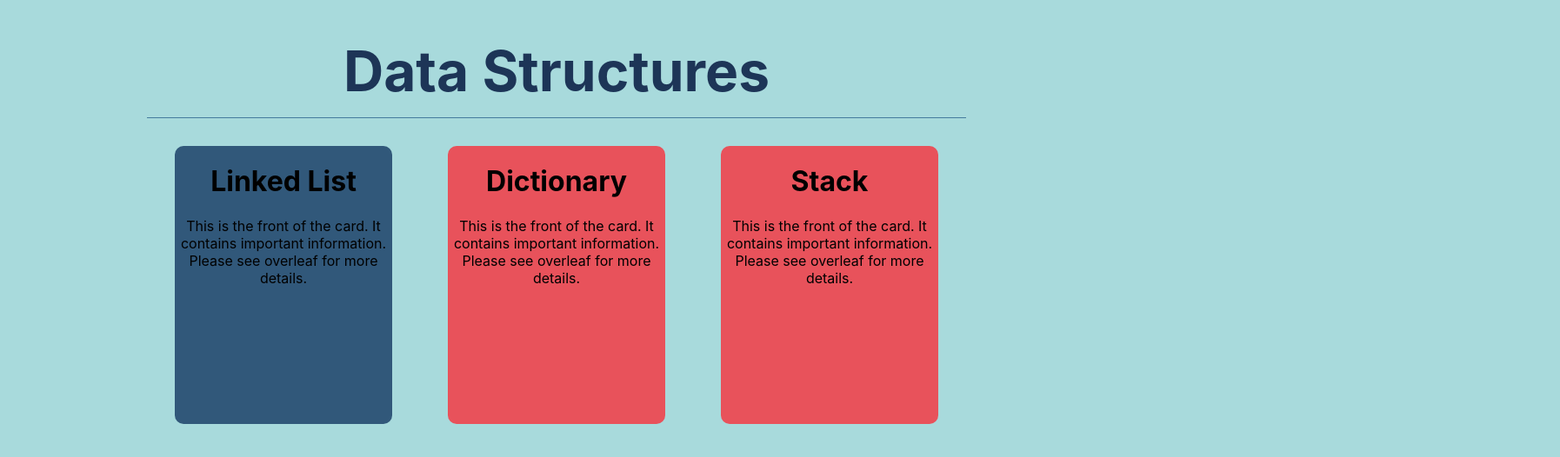
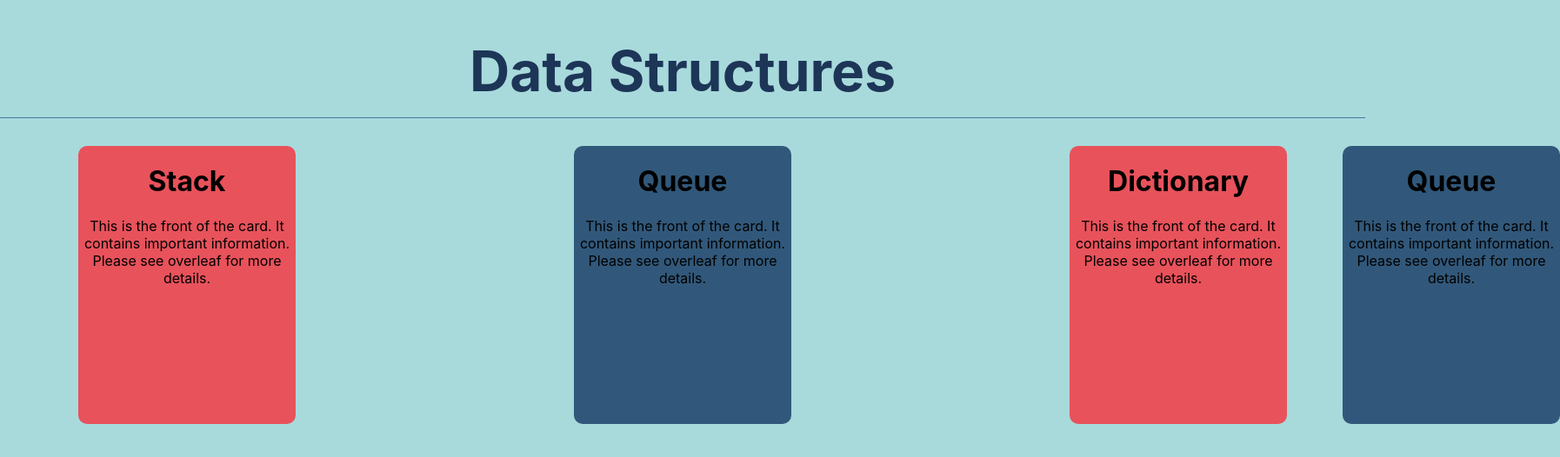
Before and after one commit to michael-mcmasters/Notecards, a React (Create React App) app: page / in a window 1280 px wide. Shown: the top 526 px of the page at 87% size, 1794 px wide, since content can reach past the window. Built offline with nearby package versions, Linux system fonts and the light colour scheme.

Commit message:
Try a bunch of methods to cycle cards but I don't think they will work

```diff
--- a/src/components/css/Cards.css
+++ b/src/components/css/Cards.css
@@ -1,5 +1,5 @@
 .row {
   display: flex;
-  justify-content: center;
+  /* justify-content: center; */
   width: 100%;
 }
--- a/src/components/js/Card.js
+++ b/src/components/js/Card.js
@@ -6,29 +6,29 @@ export default function Card(props) {
   const [flipped, setFlipped] = useState(false);
   const [direction, setDirection] = useState("0vw");
 
-  const handleKeyDown = (event) => {
-    switch (event.key) {
-      case " ":                   // space key
-        setFlipped(!flipped);
-        break;
-      case "ArrowLeft":
-        handleMoveCard("left");
-        break;
-      case "ArrowRight":
-        handleMoveCard("right");
-        break;
-    }
-  };
+  // const handleKeyDown = (event) => {
+  //   switch (event.key) {
+  //     case " ":                   // space key
+  //       setFlipped(!flipped);
+  //       break;
+  //     case "ArrowLeft":
+  //       handleMoveCard("left");
+  //       break;
+  //     case "ArrowRight":
+  //       handleMoveCard("right");
+  //       break;
+  //   }
+  // };
 
   useEffect(() => {
-    window.addEventListener('keydown', handleKeyDown);
+    // window.addEventListener('keydown', handleKeyDown);
 
-    return () => {
-      window.removeEventListener('keydown', handleKeyDown);
-    };
-  }, [flipped, direction]);
+    // return () => {
+    //   window.removeEventListener('keydown', handleKeyDown);
+    // };
+  }, [flipped, direction, props.position]);
 
-  const handleMoveCard = (newDirection) => {
+  const getPosition = (position) => {
     // If left, move right
     // if (direction === "-55vw") {
     //   if (newDirection === "right") {
@@ -51,12 +51,15 @@ export default function Card(props) {
     //   }
     // }
 
-    if (props.direction === "left") {
-      setDirection("-55vw");
-    } else if (props.direction === "center") {
-      setDirection("0vw");
-    } else if (props.direction === "right") {
-      setDirection("55vw");
+    if (position === "left") {
+      //return "-55vw";
+      setDirection(props.direction);
+    } else if (position === "center") {
+      //return "0vw";
+      setDirection(props.direction);
+    } else if (position === "right") {
+      //return "55vw";
+      setDirection(props.direction);
     }
   }
 
@@ -77,7 +80,7 @@ export default function Card(props) {
     // </div>
 
     <div>
-      <FlipCardContainer direction={direction}>
+      <FlipCardContainer direction={props.position}>
         <FlipCard flipped={flipped} onClick={() => setFlipped(!flipped)}>
           <Front backgroundColor={props.backgroundColor}>
             <h1>{props.frontText}</h1>
--- a/src/components/js/Cards.js
+++ b/src/components/js/Cards.js
@@ -3,7 +3,7 @@ import Card from "./Card.js";
 import "../css/Cards.css";
 
 export default function App() {
-  const [cardIndex, setCardIndex] = useState(1);
+  const [cardIndex, setCardIndex] = useState(3);
   const [flipped, setFlipped] = useState(false);
 
   const cards = [
@@ -31,6 +31,37 @@ export default function App() {
       frontText: "Queue",
       backText: "Queues process elements in the order that they were entered rather than the most recent element. This means that they follow the first in first out principle. One end is always used to insert data and the other end is used to remove data. This means that it ensures that the oldest data is processed first. The advantages of this data structure is the dynamic size, that it orders data in the order it was received, and it has a low runtime. The disadvantage of the first out first in principle is that it can only retrieve the oldest element.",
     },
+    {
+      id: 4,
+      backgroundColor: "#E8525B",
+      frontText: "Dictionary",
+      backText: "A dictionary is a general-purpose data structure for storing a group of objects. Dictionaries have a collection of key and value pairs. When presented with a key the dictionary will return the associated value. Main operations of dictionaries are retrieving a value, updating a value, removing a key-value pair and testing for existence of a key. Advantages of this data structure are that it is well structured, clear, and provides good documentation for each object. Disadvantages of this data structure is that it is time consuming to create, it does not provide functional details, and it is not acceptable to many nontechnical users.",
+    },
+    {
+      id: 4,
+
+      backgroundColor: "#31587A",
+      frontText: "Queue",
+      backText: "Queues process elements in the order that they were entered rather than the most recent element. This means that they follow the first in first out principle. One end is always used to insert data and the other end is used to remove data. This means that it ensures that the oldest data is processed first. The advantages of this data structure is the dynamic size, that it orders data in the order it was received, and it has a low runtime. The disadvantage of the first out first in principle is that it can only retrieve the oldest element.",
+    },
+    {
+      id: 5,
+      backgroundColor: "#31587A",
+      frontText: "Queue",
+      backText: "Queues process elements in the order that they were entered rather than the most recent element. This means that they follow the first in first out principle. One end is always used to insert data and the other end is used to remove data. This means that it ensures that the oldest data is processed first. The advantages of this data structure is the dynamic size, that it orders data in the order it was received, and it has a low runtime. The disadvantage of the first out first in principle is that it can only retrieve the oldest element.",
+    },
+    {
+      id: 6,
+      backgroundColor: "#31587A",
+      frontText: "Linked List",
+      backText: "A linked list is a linear data structure similar to an array. Each element is a separate object and links to the next object in that list. The first node is called the head and the last node on the list points to null. The main advantage of using linked lists is that nodes can be added or removed easily. Even though we can add nodes without reorganizing the entire data structure it still has many disadvantages. The disadvantages include using more memory then arrays because of the storage of the pointers and that search operations are slow due to nodes being accessed sequentially. ",
+    },
+    {
+      id: 7,
+      backgroundColor: "#31587A",
+      frontText: "Queue",
+      backText: "Queues process elements in the order that they were entered rather than the most recent element. This means that they follow the first in first out principle. One end is always used to insert data and the other end is used to remove data. This means that it ensures that the oldest data is processed first. The advantages of this data structure is the dynamic size, that it orders data in the order it was received, and it has a low runtime. The disadvantage of the first out first in principle is that it can only retrieve the oldest element.",
+    },
   ];
 
   useEffect(() => {
@@ -39,7 +70,7 @@ export default function App() {
     return () => {
       window.removeEventListener('keydown', handleKeyDown);
     };
-  });
+  }, []);
 
   const handleKeyDown = (event) => {
     switch (event.key) {
@@ -47,35 +78,83 @@ export default function App() {
         setFlipped(!flipped);
         break;
       case "ArrowLeft":
-        if (cardIndex >= 0) setCardIndex(cardIndex - 1);
+        if (cardIndex >= 2) setCardIndex(cardIndex - 1);
         break;
       case "ArrowRight":
-        if (cardIndex <= cards.length - 1) setCardIndex(cardIndex + 1);
+        if (cardIndex <= cards.length - 3) setCardIndex(cardIndex + 1);
         break;
     }
   };
 
   // Pass the index of the notecard you want.
-  const getNoteCard = (i, position) => {
-    if (i < 0 || i > cards.length - 1) return "";   // edge case: make sure index is in range
+  // const getNoteCard = (i, position) => {
+  //   if (i < 0 || i > cards.length - 1) return "";   // edge case: make sure index is in range
 
-    return <Card
-      key={cards[i].id}
-      index={cards[i].id}   // Flip animation needs index. Will not work if you use key as index.
-      position={position}
-      backgroundColor={cards[i].backgroundColor}
-      frontText={cards[i].frontText}
-      backText={cards[i].backText}
-    />
-  }
+  //   return <Card
+  //     key={cards[i].id}
+  //     index={cards[i].id}   // Flip animation needs index. Will not work if you use key as index.
+  //     position={position}
+  //     backgroundColor={cards[i].backgroundColor}
+  //     frontText={cards[i].frontText}
+  //     backText={cards[i].backText}
+  //   />
+  // }
 
-  const cardss = (cardIndex) => {
+  // const getIndex = (index) => {
+  //   if (i < 0 || i > cards.length - 1) return "";   // edge case: make sure index is in range
+  // }
+
+  const cardss = () => {
+    const i = cardIndex;
     return (
+      // <div className="row">
+      //   {getNoteCard(cardIndex - 1, "left")}
+      //   {getNoteCard(cardIndex, "center")}
+      //   {getNoteCard(cardIndex + 1, "right")}
+      // </div>
       <div className="row">
-        {getNoteCard(cardIndex - 1, "left")}
-        {getNoteCard(cardIndex, "center")}
-        {getNoteCard(cardIndex + 1, "right")}
+        <Card
+          key={cardIndex - 2}
+          index={cardIndex - 2}   // Flip animation needs index. Will not work if you use key as index.
+          position={"-40vw"}
+          backgroundColor={cards[i - 2].backgroundColor}
+          frontText={cards[i - 2].frontText}
+          backText={cards[i - 2].backText}
+        />
+        <Card
+          key={cardIndex - 1}
+          index={cardIndex - 1}   // Flip animation needs index. Will not work if you use key as index.
+          position={"-20vw"}
+          backgroundColor={cards[i - 1].backgroundColor}
+          frontText={cards[i - 1].frontText}
+          backText={cards[i - 1].backText}
+        />
+        <Card
+          key={cardIndex}
+          index={cardIndex}   // Flip animation needs index. Will not work if you use key as index.
+          position={"0vw"}
+          backgroundColor={cards[i].backgroundColor}
+          frontText={cards[i].frontText}
+          backText={cards[i].backText}
+        />
+        <Card
+          key={cardIndex + 1}
+          index={cardIndex + 1}   // Flip animation needs index. Will not work if you use key as index.
+          position={"20vw"}
+          backgroundColor={cards[i + 1].backgroundColor}
+          frontText={cards[i + 1].frontText}
+          backText={cards[i + 1].backText}
+        />
+        <Card
+          key={cardIndex + 2}
+          index={cardIndex + 2}   // Flip animation needs index. Will not work if you use key as index.
+          position={"20vw"}
+          backgroundColor={cards[i + 2].backgroundColor}
+          frontText={cards[i + 2].frontText}
+          backText={cards[i + 2].backText}
+        />
       </div>
+
     )
   }
 
```
